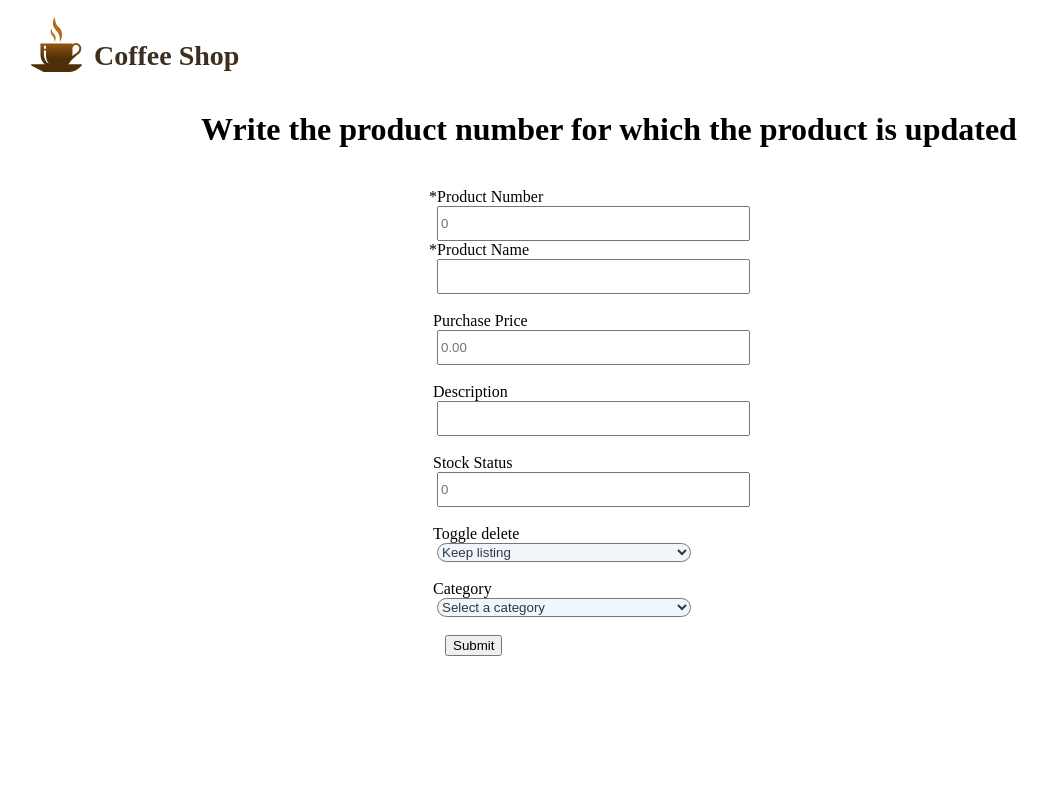
After one commit to JNJT2935/cafe-website, a PHP site: page /updateproduct.php in a window 1280 px wide. The commit adds this page. Shown: the whole page, without its empty margins (31-1079 px from the left). Run offline with PHP 8.4, Linux system fonts and the light colour scheme.

Commit message:
Add files via upload

```diff
--- /dev/null
+++ b/Admin/updateproduct.php
@@ -0,0 +1,146 @@
+<?php
+include('../backend/database/database.php');
+
+if (isset($_POST['update'])) {
+  $product_name = filter_var($_POST["pName"], FILTER_SANITIZE_SPECIAL_CHARS);
+  $price = filter_var($_POST["pPrice"], FILTER_SANITIZE_NUMBER_FLOAT, FILTER_FLAG_ALLOW_FRACTION);
+  $stock = filter_var($_POST["stock"], FILTER_SANITIZE_NUMBER_INT);
+  $id = filter_var($_POST["Product_id"], FILTER_SANITIZE_NUMBER_INT);
+  $desc = filter_var($_POST["pDescription"], FILTER_SANITIZE_SPECIAL_CHARS);
+  $visible = filter_var($_POST["Visible"], FILTER_SANITIZE_NUMBER_INT);
+  $category = filter_var($_POST["categories"], FILTER_SANITIZE_NUMBER_INT);
+
+  if ($category == 1){
+    $categorytext = "Hot Drinks";
+  } elseif ($category == 2){
+    $categorytext == "Cold Drinks";
+  } elseif ($category == 3){
+    $categorytext == "Dessert";
+  } elseif ($category == 4){
+    $categorytext == "Pastries";
+  } elseif ($category == ""){
+    $query = "SELECT category FROM product WHERE Product_id = $id";
+    $result = mysqli_query($conn, $query);
+    if (mysqli_num_rows($result) > 0) {
+      while($row = mysqli_fetch_assoc($result)) {
+        $category = $row["category"];
+      }
+    }
+  }  else{
+    die("Category not selected/invalid");
+  }
+  if ($product_name == ""){
+    $query = "SELECT name FROM product WHERE Product_id = $id";
+    $result = mysqli_query($conn, $query);
+    if (mysqli_num_rows($result) > 0) {
+      while($row = mysqli_fetch_assoc($result)) {
+        $product_name = $row["name"];
+      }
+    }
+  }
+  if ($desc == ""){
+    $query = "SELECT description FROM product WHERE Product_id = $id";
+    $result = mysqli_query($conn, $query);
+    if (mysqli_num_rows($result) > 0) {
+      while($row = mysqli_fetch_assoc($result)) {
+        $desc = $row["description"];
+      }
+    }
+  }
+  if ($stock == ""){
+    $query = "SELECT stock_quantity FROM product WHERE Product_id = $id";
+    $result = mysqli_query($conn, $query);
+    if (mysqli_num_rows($result) > 0) {
+      while($row = mysqli_fetch_assoc($result)) {
+        $stock = $row["stock_quantity"];
+      }
+    }
+  }
+  if ($price == ""){
+    $query = "SELECT price FROM product WHERE Product_id = $id";
+    $result = mysqli_query($conn, $query);
+    if (mysqli_num_rows($result) > 0) {
+      while($row = mysqli_fetch_assoc($result)) {
+        $price = $row["price"];
+      }
+    }
+  }
+
+
+  $query = "UPDATE product SET name = ? category = ? description = ? stock_quantity = ? price = ? Visible_on_website = ? WHERE Product_id = ?";
+  $stmt = mysqli_prepare($conn, $query);
+  mysqli_stmt_bind_param($stmt, "sssidii", $product_name, $category, $desc , $stock, $price, $visible, $id);
+  if (mysqli_stmt_execute($stmt)) {
+    echo "Record updated successfully";
+  } else {
+    echo "Error occurred while updating data.";
+  }
+  mysqli_stmt_close($stmt);
+}
+?>
+
+<html>
+
+<header class="main-header">
+    <link rel="stylesheet" href="..\assets\css\header.css">
+
+    <div class="header-left">
+        <!-- LOGO -->
+        <a href="pages/Home_Page.php" class="logo">
+            <img src="..\assets\images\header_icon\coffee_logo.svg" alt="Coffee Shop Logo">
+            <span>Coffee Shop</span>
+        </a>
+    </div>
+</header>
+
+<head>
+  <title>Update products</title>
+  <link rel="stylesheet" href="../style.css">
+</head>
+
+<body>
+  <h1 style="text-align:center;">Write the product number for which the product is updated</h1>
+  <form action="" method="POST" enctype="multipart/form-data" >
+    <div class="box" style="width:360px;height:500px;border:.5px;margin: 0 auto;">
+
+      &nbsp;<br>*Product Number<br>&nbsp;
+      <input name="Product_id" class="input" size="36" style="height:35px" type="text" maxlength="11" required placeholder="0">
+
+      &nbsp;<br>*Product Name<br>&nbsp;
+      <input name="pName" class="input" size="36" style="height:35px" type="text">
+
+      <br><br>&nbsp;Purchase Price<br>&nbsp;
+      <input name="pPrice" class="input" size="36" style="height:35px" min="0" type="float" placeholder="0.00">
+
+      <br><br>&nbsp;Description<br>&nbsp;
+      <input name="pDescription" class="input" size="36" style="height:35px" min="0" type="text">
+
+      <br><br>&nbsp;Stock Status<br>&nbsp;
+      <input name="stock" class="input" size="36" style="height:35px" min="0" type="int" placeholder="0">
+
+      <br><br>&nbsp;Toggle delete<br>&nbsp;
+      <select name="Visible" id="Visible" style="width:254px;background-color:#f1f6fa;border-radius:10px;color:#303841;" required>
+        <option value=1>Keep listing</option>
+        <option value=0>Hide listing</option>
+      </select>
+
+      <br><br>&nbsp;Category<br>&nbsp;
+      <select name="categories" id="categories" style="width:254px;background-color:#f1f6fa;border-radius:10px;color:#303841;">
+        <option value="">Select a category</option>
+        <option value=1>Hot Drinks</option>
+        <option value=2>Cold Drinks</option>
+        <option value=3>Dessert</option>
+        <option value=4>Pastries</option>
+      </select>
+
+      <br><br>&nbsp;&nbsp;&nbsp;
+
+      <button type="submit" name="submit" class="sbmt"> Submit </button>
+
+      <br><br>
+    </div>
+  </form>
+  <br><br><br><br><br><br>
+</body>
+
+</html>
```
Also changed, not shown: Admin/addproducts.php (+5 -5 lines).
